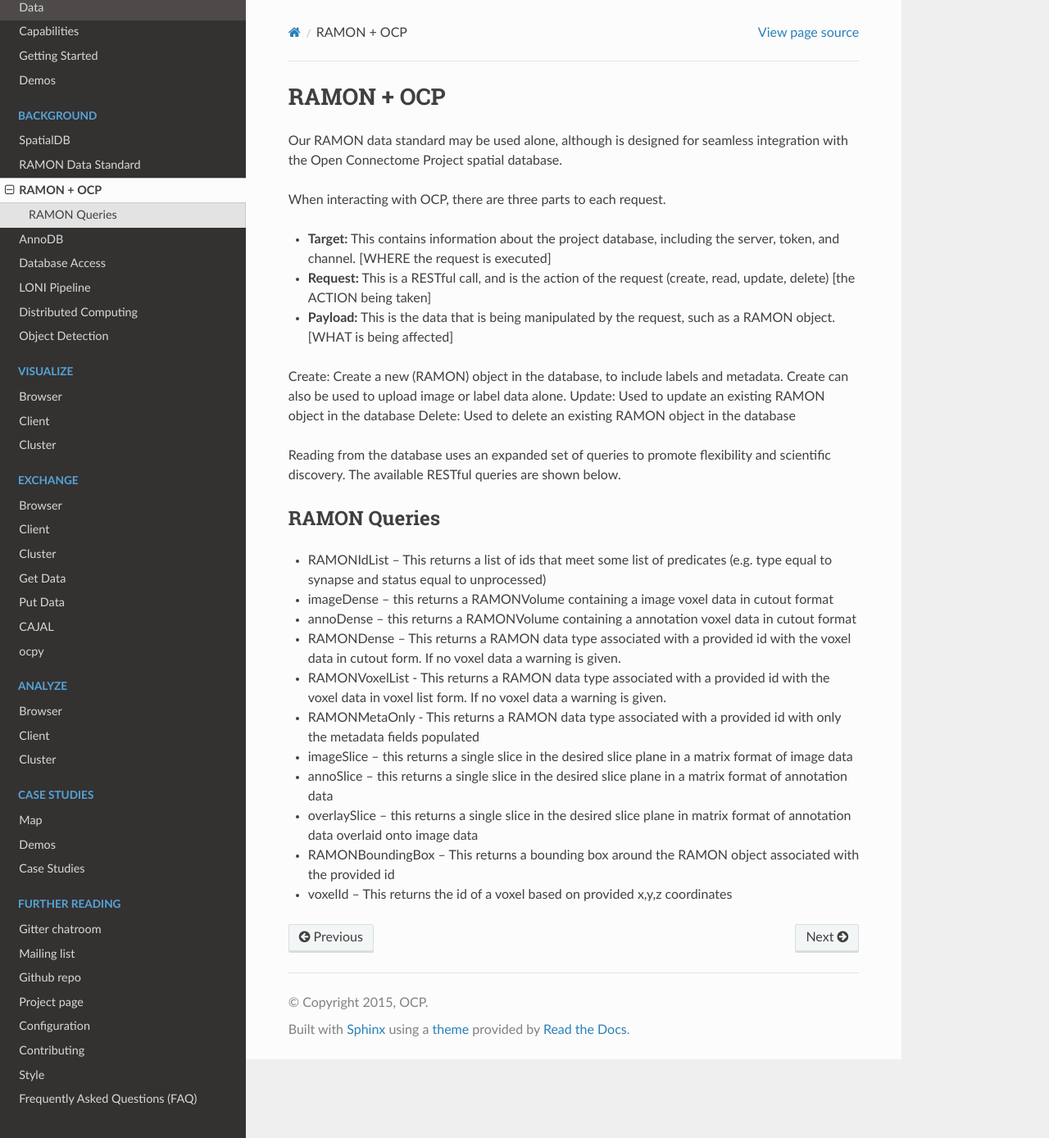
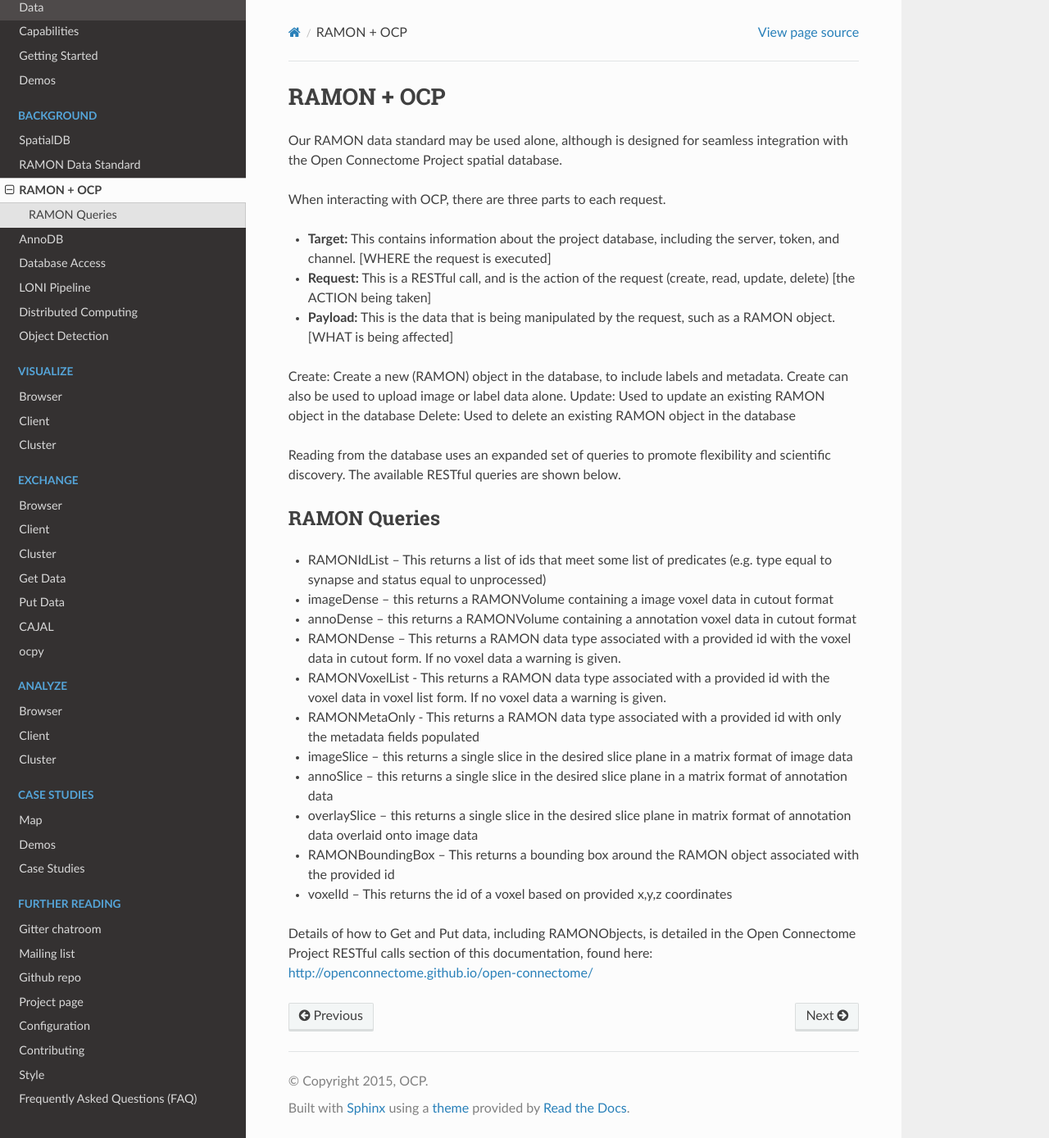
Before and after one commit to neurodata/nddocs-archive, a Sphinx documentation site: the page built from docs/overview/ramonocp.rst, in a window 1280 px wide and 1389 px high. Shown: the whole window at 82% size. Built offline with Sphinx 7.4.7 and the Read the Docs theme 2.0.0, drawn with Linux system fonts in a browser that asks for light colours; formulas are drawn with MathJax 3.

Commit message:
small updates to link together documentation

```diff
--- a/docs/overview/ramonocp.rst
+++ b/docs/overview/ramonocp.rst
@@ -30,3 +30,6 @@
 * overlaySlice – this returns a single slice in the desired slice plane in matrix format of annotation data overlaid onto image data
 * RAMONBoundingBox – This returns a bounding box around the RAMON object associated with the provided id
 * voxelId – This returns the id of a voxel based on provided x,y,z coordinates
+
+Details of how to Get and Put data, including RAMONObjects, is detailed in the Open Connectome Project RESTful calls section of this documentation,
+found here:  http://openconnectome.github.io/open-connectome/
```
